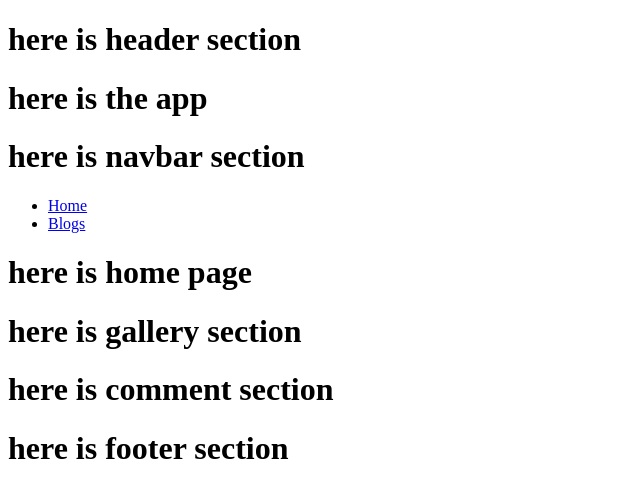
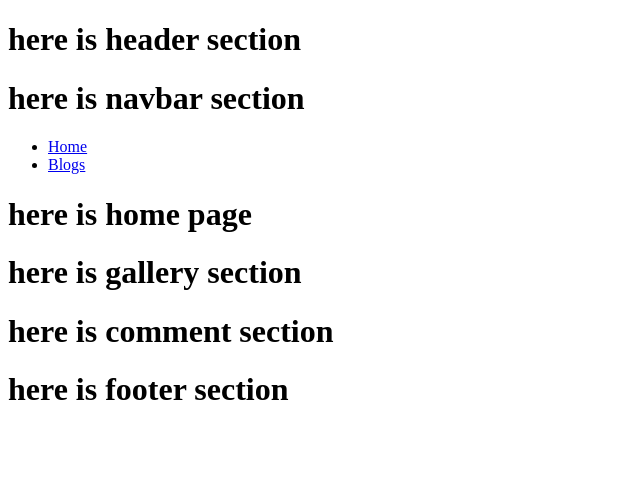
Before and after one commit to zolmitriptan/zolmitriptan.github.io, a React (Create React App) app: page / in a window 1280 px wide. Shown: the top 498 px of the page, without its empty margins (0-640 px from the left). Built offline with nearby package versions, Linux system fonts and the light colour scheme.

Commit message:
move nav links to navbar

```diff
--- a/src/App.jsx
+++ b/src/App.jsx
@@ -1,5 +1,4 @@
 import React from 'react';
-import { Outlet, Link } from "react-router-dom";
 import Navbar from "./components/navbar/Navbar";
 import Comment from "./components/comment/Comment";
 import Header from "./components/header/Header";
@@ -9,19 +8,7 @@ function App() {
   return (
     <div>
       <Header />
-      <h1>here is the app</h1>
       <Navbar />
-      <nav>
-        <ul>
-          <li>
-            <Link to="/">Home</Link>
-          </li>
-          <li>
-            <Link to="/blogs">Blogs</Link>
-          </li>
-        </ul>
-      </nav>
-      <Outlet />
       <Comment />
       <Footer />
     </div>
--- a/src/components/navbar/Navbar.jsx
+++ b/src/components/navbar/Navbar.jsx
@@ -1,8 +1,23 @@
 import React from 'react';
+import {Link, Outlet} from "react-router-dom";
 
 function Navbar() {
   return (
-    <h1>here is navbar section</h1>
+    <div>
+      <h1>here is navbar section</h1>
+      <nav>
+        <ul>
+          <li>
+            <Link to="/">Home</Link>
+          </li>
+          <li>
+            <Link to="/blogs">Blogs</Link>
+          </li>
+        </ul>
+      </nav>
+      <Outlet />
+      {/* rendering child components (of app): home/blog/nopage */}
+    </div>
   );
 }
 
```
